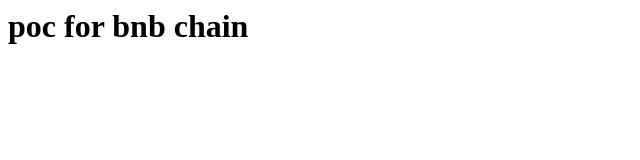
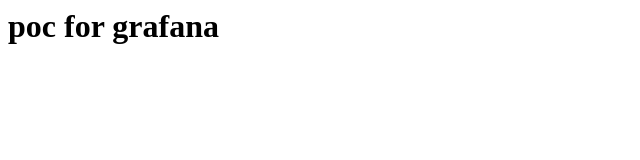
Before and after one commit to sjnscythe/scythe-test, a plain HTML site: page index.html in a window 1280 px wide. Shown: the whole page, without its empty margins (0-640 px from the left). Drawn offline with Linux system fonts and the light colour scheme.

Commit message:
Update index.html

```diff
--- a/index.html
+++ b/index.html
@@ -1 +1 @@
-<h1>poc for bnb chain</h1>
+<h1>poc for grafana</h1>
```
